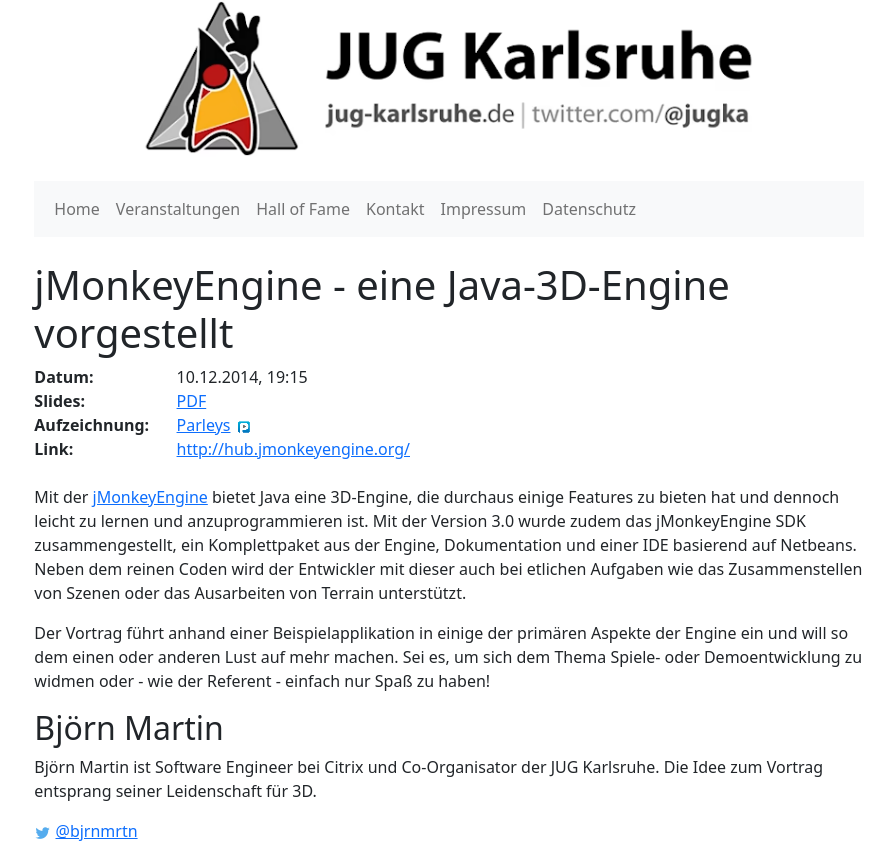
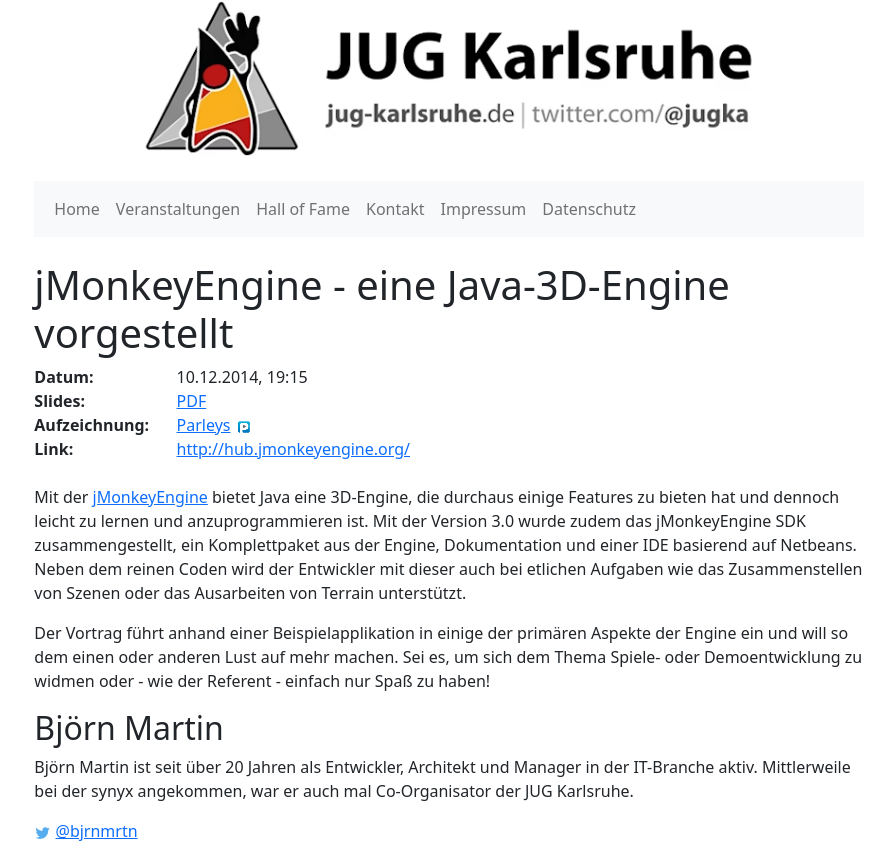
Before and after one commit to jugka/jugka-site, a Jekyll site: the page built from _posts/events/2014-12-10-jmonkey-engine.markdown, in a window 1280 px wide. Shown: the top 863 px of the page, without its empty margins (191-1084 px from the left). Built offline with Jekyll 4.4.1, drawn with Linux system fonts in a browser that asks for light colours.

Commit message:
Adjust bio

```diff
--- a/_data/speakers.yml
+++ b/_data/speakers.yml
@@ -71,7 +71,7 @@
     twitter: mp911de
 bmartin:
     name: Björn Martin
-    bio: Björn Martin ist Software Engineer bei Citrix und Co-Organisator der JUG Karlsruhe. Die Idee zum Vortrag entsprang seiner Leidenschaft für 3D.
+    bio: Björn Martin ist seit über 20 Jahren als Entwickler, Architekt und Manager in der IT-Branche aktiv. Mittlerweile bei der synyx angekommen, war er auch mal Co-Organisator der JUG Karlsruhe.
     twitter: bjrnmrtn
 nbyl:
     name: Nicolas Byl
```
